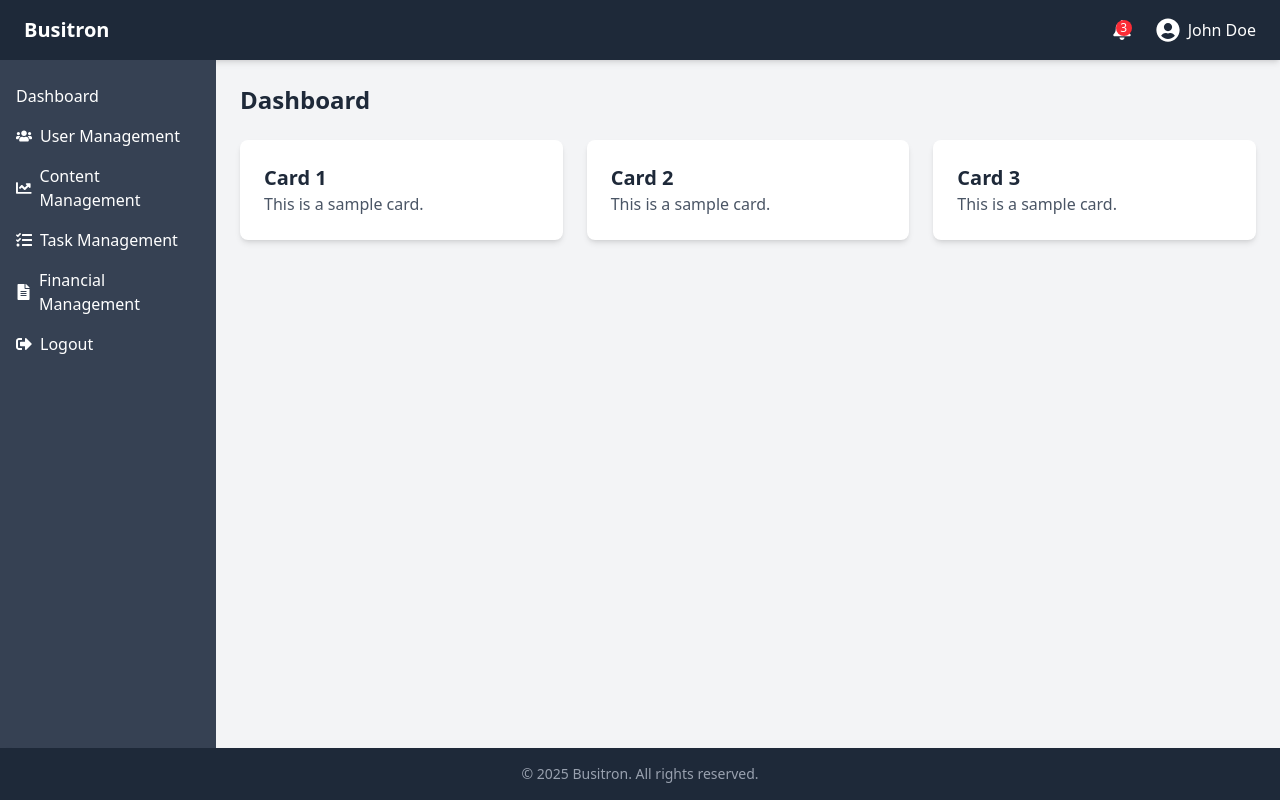
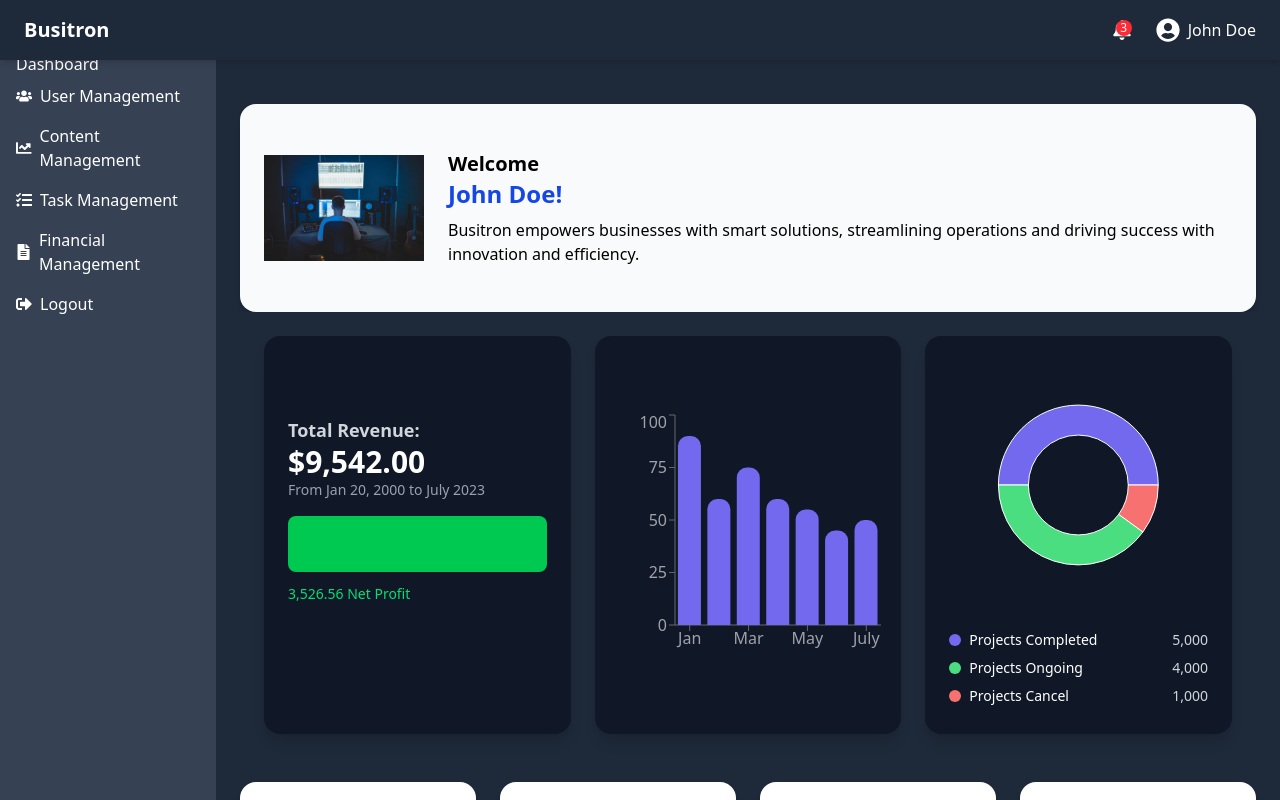
Before and after one commit to vishnusharmi/CompanyWebSite, a React (Vite) app in the folder company-website/: page /admin in a window 1280 px wide. Built offline with nearby package versions, Linux system fonts and the light colour scheme.

Commit message:
design dashboard cards and graph

```diff
--- a/company-website/package.json
+++ b/company-website/package.json
@@ -12,9 +12,11 @@
   "dependencies": {
     "@tailwindcss/vite": "^4.0.3",
     "react": "^18.3.1",
+    "react-circular-progressbar": "^2.1.0",
     "react-dom": "^18.3.1",
     "react-icons": "^5.4.0",
-    "react-router-dom": "^7.1.5"
+    "react-router-dom": "^7.1.5",
+    "recharts": "^2.15.1"
   },
   "devDependencies": {
     "@eslint/js": "^9.17.0",
--- a/company-website/src/components/adminDash/AdminDashboardPage.jsx
+++ b/company-website/src/components/adminDash/AdminDashboardPage.jsx
@@ -21,7 +21,7 @@
       </div>
 
       {/* Footer */}
-      <Footer />
+      {/* <Footer /> */}
     </div>
   );
 };
--- a/company-website/src/components/adminDash/layout/Header.jsx
+++ b/company-website/src/components/adminDash/layout/Header.jsx
@@ -2,8 +2,8 @@
 
 const Header = () => {
   return (
-    <header className="bg-gray-800 text-white py-4 px-6 flex justify-between items-center w-full shadow-md">
-      {/* Title */}
+<header className="bg-gray-800 text-white py-4 px-6 flex justify-between items-center w-full shadow-md fixed top-0 left-0 z-50">
+{/* Title */}
       <div className="text-xl font-semibold">Busitron</div>
 
       {/* Right Side: Notification and User Profile */}
--- a/company-website/src/components/adminDash/layout/MainDashboard.jsx
+++ b/company-website/src/components/adminDash/layout/MainDashboard.jsx
@@ -1,26 +1,194 @@
-const MainDashboard = () => {
+import React from "react";
+import { motion } from "framer-motion";
+import sample_image from "../../../../public/sample_image.jpg";
+import {
+  BarChart,
+  Bar,
+  XAxis,
+  YAxis,
+  Tooltip,
+  ResponsiveContainer,
+  PieChart,
+  Pie,
+  Cell,
+} from "recharts";
+
+export default function Dashboard() {
+  const barData = [
+    { name: "Jan", value: 90 },
+    { name: "Feb", value: 60 },
+    { name: "Mar", value: 75 },
+    { name: "Apr", value: 60 },
+    { name: "May", value: 55 },
+    { name: "June", value: 45 },
+    { name: "July", value: 50 },
+  ];
+
+  const pieData = [
+    { name: "Projects Completed", value: 5000, color: "#7269EF" },
+    { name: "Projects Ongoing", value: 4000, color: "#4ADE80" },
+    { name: "Projects Cancel", value: 1000, color: "#F87171" },
+  ];
   return (
-    <>
-      <main className="flex-1 p-6 overflow-y-auto">
-        <h1 className="text-2xl font-semibold mb-6 text-gray-800">Dashboard</h1>
-        <div className="grid grid-cols-1 md:grid-cols-2 lg:grid-cols-3 gap-6">
-          {/* Example Cards */}
-          <div className="bg-white p-6 rounded-lg shadow-md hover:shadow-lg transition-shadow duration-300">
-            <h2 className="text-xl font-semibold text-gray-800">Card 1</h2>
-            <p className="text-gray-600">This is a sample card.</p>
-          </div>
-          <div className="bg-white p-6 rounded-lg shadow-md hover:shadow-lg transition-shadow duration-300">
-            <h2 className="text-xl font-semibold text-gray-800">Card 2</h2>
-            <p className="text-gray-600">This is a sample card.</p>
-          </div>
-          <div className="bg-white p-6 rounded-lg shadow-md hover:shadow-lg transition-shadow duration-300">
-            <h2 className="text-xl font-semibold text-gray-800">Card 3</h2>
-            <p className="text-gray-600">This is a sample card.</p>
+    <div>
+      <div className="p-6 bg-gray-800 h-[calc(100vh)] overflow-y-auto ml-54 ">
+        {/* Welcome Section */}
+        <div className=" rounded-2xl shadow-md p-6 flex items-center mt-20  bg-gray-50">
+          <img
+            src={sample_image}
+            alt="Businessman"
+            className="w-40 h-40 object-contain "
+          />
+          <div className="ml-6 ">
+            <h2 className="text-xl text-black font-bold">Welcome</h2>
+            <h1 className="text-2xl font-bold text-blue-700">John Doe!</h1>
+            <p className="text-black mt-2">
+              Busitron empowers businesses with smart solutions, streamlining
+              operations and driving success with innovation and efficiency.
+            </p>
           </div>
         </div>
-      </main>
-    </>
+        {/* second row */}
+        <div className="bg-gray-800 text-white p-6 ">
+          <div className="grid grid-cols-3 gap-6">
+            {/* Left Card */}
+            <div className="bg-gray-900 rounded-2xl p-6 shadow-lg pt-20 ">
+              <h2 className="text-lg font-semibold text-gray-300">
+                Total Revenue:
+              </h2>
+              <p className="text-3xl font-bold">$9,542.00</p>
+              <p className="text-sm text-gray-400">
+                From Jan 20, 2000 to July 2023
+              </p>
+              <div className="mt-4 flex items-center">
+                <div className="h-14 w-full bg-green-500 rounded-lg"> </div>
+              </div>
+              <div className="mt-3 flex justify-between text-sm">
+                <p className="text-green-400">3,526.56 Net Profit</p>
+              </div>
+            </div>
+
+            {/* Bar Chart */}
+            <div className="bg-gray-900  shadow-lg flex items-center justify-center rounded-2xl">
+              <ResponsiveContainer width="90%" height={250}>
+                <BarChart data={barData}>
+                  <XAxis dataKey="name" tick={{ fill: "#A1A1AA" }} />
+                  <YAxis tick={{ fill: "#A1A1AA" }} />
+                  <Bar
+                    dataKey="value"
+                    fill="#7269EF"
+                    radius={[10, 10, 0, 0]}
+                    isAnimationActive={false}
+                  />
+                </BarChart>
+              </ResponsiveContainer>
+            </div>
+
+            {/* Donut Chart */}
+            <div className="bg-gray-900 p-6 rounded-2xl shadow-lg">
+              <ResponsiveContainer width="100%" height={250}>
+                <PieChart>
+                  <Pie
+                    data={pieData}
+                    innerRadius={50}
+                    outerRadius={80}
+                    dataKey="value"
+                  >
+                    {pieData.map((entry, index) => (
+                      <Cell key={`cell-${index}`} fill={entry.color} />
+                    ))}
+                  </Pie>
+                </PieChart>
+              </ResponsiveContainer>
+              <div className="mt-4 text-sm">
+                {pieData.map((item, index) => (
+                  <div key={index} className="flex justify-between py-1">
+                    <span className="flex items-center">
+                      <span
+                        className="w-3 h-3 inline-block rounded-full mr-2"
+                        style={{ background: item.color }}
+                      ></span>
+                      {item.name}
+                    </span>
+                    <span className="text-gray-300">
+                      {item.value.toLocaleString()}
+                    </span>
+                  </div>
+                ))}
+              </div>
+            </div>
+          </div>
+        </div>
+
+        {/* 3rd row*/}
+        <div className="grid grid-cols-4 gap-6 mt-6">
+          {[
+            { label: "Users", value: "1000+", percent: 80, color: "#6366F1" }, // Blue
+            { label: "Projects", value: "500+", percent: 70, color: "#14B8A6" }, // Teal
+            {
+              label: "Empoyers",
+              value: "1000+",
+              percent: 75,
+              color: "#EC4899",
+            }, // Pink
+            { label: "Worth", value: "$10000", percent: 85, color: "#3B82F6" }, // Blue variant
+          ].map((item, index) => (
+            <motion.div
+              key={index}
+              className="bg-white rounded-2xl shadow-md p-6 flex flex-col items-center transition-transform transform hover:scale-105 duration-300"
+              initial={{ opacity: 0, y: 20 }}
+              animate={{ opacity: 1, y: 0 }}
+              transition={{ duration: 0.5, delay: index * 0.2 }}
+            >
+              <div className="relative w-16 h-16 flex items-center justify-center">
+                <svg className="absolute w-full h-full" viewBox="0 0 36 36">
+                  {/* Background Circle */}
+                  <circle
+                    className="text-gray-200 stroke-current"
+                    strokeWidth="3"
+                    cx="18"
+                    cy="18"
+                    r="16"
+                    fill="none"
+                    strokeOpacity="0.2"
+                  ></circle>
+
+                  {/* Animated Progress Circle with Disappearing Effect */}
+                  <motion.circle
+                    stroke={item.color}
+                    strokeWidth="3"
+                    strokeDasharray="100"
+                    strokeDashoffset="100"
+                    strokeLinecap="round"
+                    cx="18"
+                    cy="18"
+                    r="16"
+                    fill="none"
+                    initial={{ strokeDashoffset: 100, opacity: 1 }}
+                    animate={{
+                      strokeDashoffset: 100 - item.percent,
+                      opacity: [1, 1, 0], // Fully visible → Stay → Disappear
+                    }}
+                    transition={{
+                      duration: 2,
+                      ease: "easeInOut",
+                      times: [0, 0.7, 1],
+                      repeat: Infinity, // Infinite loop
+                    }}
+                  ></motion.circle>
+                </svg>
+                <span className="text-lg font-bold text-gray-700">
+                  {item.percent}%
+                </span>
+              </div>
+              <h3 className="text-xl font-bold mt-2 text-gray-900">
+                {item.value}
+              </h3>
+              <p className="text-gray-500 text-sm">{item.label}</p>
+            </motion.div>
+          ))}
+        </div>
+      </div>
+    </div>
   );
-};
-
-export default MainDashboard;
+}
--- a/company-website/src/components/adminDash/layout/SiderBar.jsx
+++ b/company-website/src/components/adminDash/layout/SiderBar.jsx
@@ -19,11 +19,12 @@
   return (
     <>
       {/* Sidebar for larger screens */}
-      <nav className="bg-gray-700 text-white w-54 flex-shrink-0 hidden md:block">
+{/* Sidebar for larger screens */}
+<nav className="bg-gray-700 text-white  w-54 fixed left-0 top-0 h-screen flex-shrink-0 hidden md:block mt-9">
         <div className="p-4">
           <Link
             to={"/admin"}
-            className="flex items-center py-2 hover:bg-gray-600 rounded transition-colors duration-300"
+            classNme="flex items-center  py-2 hover:bg-gray-600 rounded transition-colors duration-300"
           >
             Dashboard
           </Link>
```
Also changed, not shown: company-website/public/sample_image.jpg (added), 1 other file (tests, documents, lock files or other folders).
